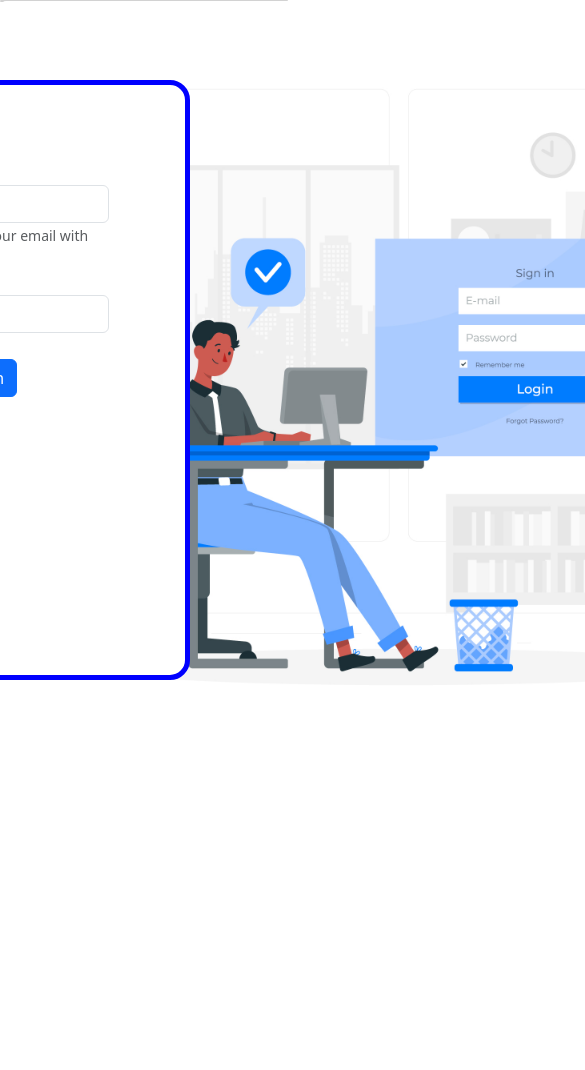
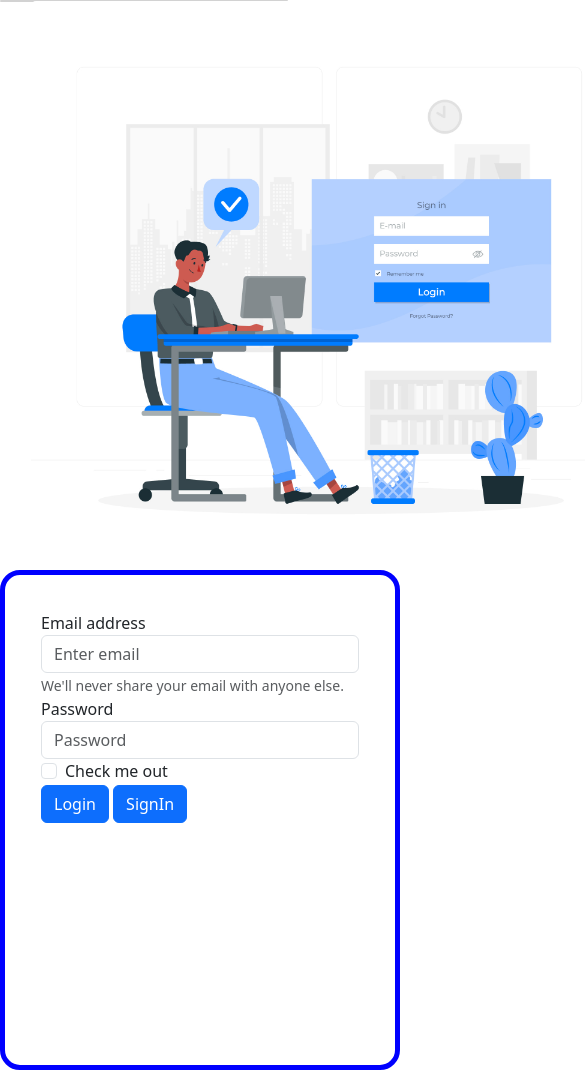
Before and after one commit to thisangaThewanmi/POS-System-Frontend, a plain HTML site: page LoginPage.html in a window 390 px wide. Shown: the top 1070 px of the page, 585 px wide, since content can reach past the window. Before the commit the page ends 844 px from the top, so only its background shows below. Drawn offline with nearby package versions, Linux system fonts and the light colour scheme.

Commit message:
LoginPage Media Query

```diff
--- a/LoginPage.html
+++ b/LoginPage.html
@@ -11,57 +11,19 @@
 
     <link rel="stylesheet" href="styleSheet.css">
 </head>
-<body>
+<body id="loginBody">
 
 <div class="card" style="width: 18rem;">
     <img  id="adminImage" class="card-img-top" src="assests/Admin.jpg" alt="Card image cap">
 </div>
 
-<!--<form id="loginCard">
-    <div  class="form-group">
-        <label for="exampleInputEmail1">Email address</label>
-        <input type="email" class="form-control" id="exampleInputEmail1" aria-describedby="emailHelp" placeholder="Enter email">
-        <small id="emailHelp" class="form-text text-muted">We'll never share your email with anyone else.</small>
-    </div>
-    <br>
-    <br>
-    <br>
-    <br>
-    <div class="form-group">
-        <label for="exampleInputPassword1">Password</label>
-        <input type="password" class="form-control" id="exampleInputPassword1" placeholder="Password">
-    </div>
-    <div class="form-check">
-        <input type="checkbox" class="form-check-input" id="exampleCheck1">
-        <label class="form-check-label" for="exampleCheck1">Check me out</label>
-    </div>
-    <button type="submit" class="btn btn-primary">Submit</button>
-</form>-->
+
 
 
 <div id="loginCard" class="card">
 
     <div class="card-body">
         <form>
-
-            <!--    <div class="col">
-                    <label >Item Id</label>
-                    <input type="text" class="form-control" placeholder="Item Id" >
-                </div>
-                <div class="col">
-                    <label >Item Name</label>
-                    <input type="text" class="form-control" placeholder="Item name">
-                </div>
-
-
-
-
-            <div id="FormButton">
-                <button type="button" class="btn btn-primary">  Login </button>
-
-                <button type="button" class="btn btn-primary">  SignIn </button>
-
-            </div>-->
 
             <div  class="form-group">
                 <label for="exampleInputEmail1">Email address</label>
--- a/styleSheet.css
+++ b/styleSheet.css
@@ -83,6 +83,15 @@
 }
 
 
+
+
+
+
+
+
+
+
+
 /*Customer Form CSS*/
 
 
@@ -103,6 +112,12 @@
 #Cusheader{
     background: #8ab1da;
 }
+
+
+
+
+
+
 
 
 
@@ -147,7 +162,7 @@
     height:100px;
     position: absolute;
     right:30px;
-    bottom: 30px;
+    bottom: 40px;
     left:70px;
 }
 
@@ -155,25 +170,95 @@
    color: dodgerblue;
 }
 
+
+
+
+
+
+
+
+
+
+
+
+/*Login card*/
+
 #adminImage{
-  width:800px;
+    width:800px;
     height: 800px;
     position:absolute;
     top:0;
     overflow: hidden;
 }
 
-
-/*Login card*/
-
-#loginCard{
-    border:5px solid blue;
+#loginCard {
+    border: 5px solid blue;
     border-radius: 20px;
-    width:400px;
-    height:600px;
+    width: 400px;
+    height: 600px;
     position: absolute;
-    right:200px;
-    top:80px;
-    padding:60px;
+    right: 200px;
+    top: 80px;
+    padding: 60px;
 
 }
+
+#LoginBody{
+    width:99vw;
+    height: 99vh;
+    overflow: hidden;
+}
+
+
+/*LOFGIN FORM MEDIA QUERY*/
+
+
+/* For screens up to 1024px width */
+@media screen and (max-width: 1024px) {
+    #adminImage {
+        width: 600px;
+        height: 600px;
+
+    }
+
+    #loginCard {
+        position: absolute;
+       right:30px;
+    }
+}
+
+/* For screens up to 768px width */
+@media screen and (max-width: 768px) {
+    #loginCard {
+       top:600px;
+        left:0;
+        right:0;
+        margin:auto;
+    }
+
+    #adminImage {
+        width: 600px;
+        height: 600px;
+        left:30px;
+
+    }
+}
+
+/* For smaller screens */
+@media screen and (max-width: 576px) {
+    #adminImage {
+        width: 600px;
+        height: 600px;
+
+    }
+
+    #loginCard {
+        width: 400px;
+        height: 500px;
+        right: 0;
+        left:0;
+        top:570px;
+        padding: 20px;
+        margin: auto;
+    }
+}
```
